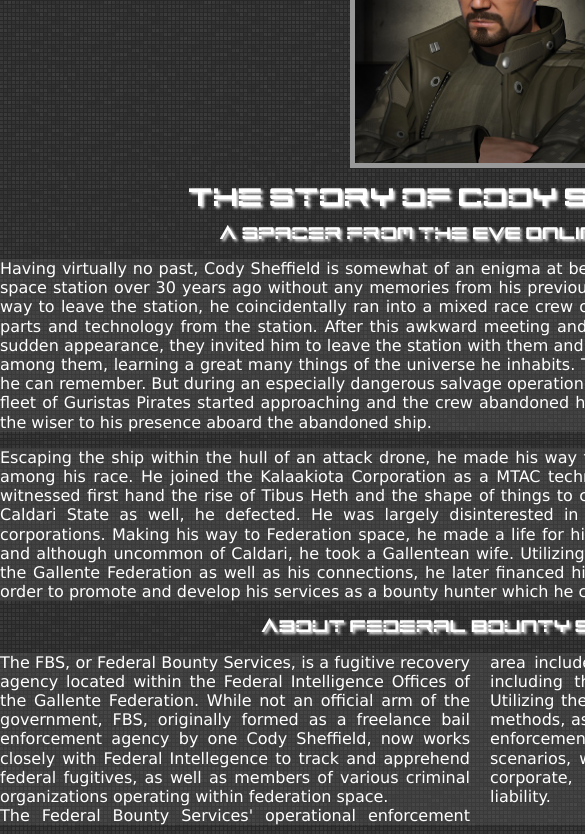
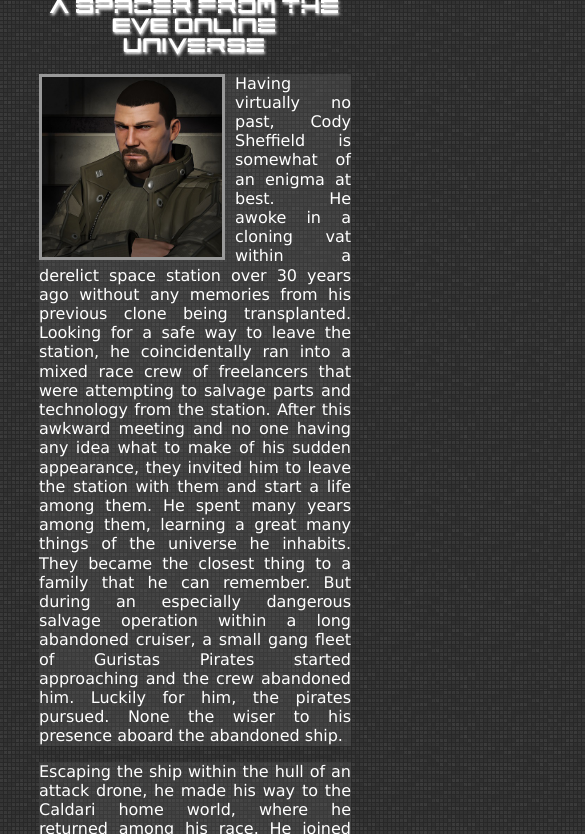
Before and after one commit to CodySheffield/wsdwk3, a plain HTML site: page index.html in a window 390 px wide. Shown: the part 310-1144 px from the top of the page, 585 px wide, since content can reach past the window. Drawn offline with Linux system fonts and the light colour scheme; a web font is replaced by a local one.

Commit message:
More strippin'. Starting to work on the responsiveness of the site before adding media queries.

```diff
--- a/css/main.css
+++ b/css/main.css
@@ -1,7 +1,9 @@
 /*---- Begin Body ----*/
 body {
-	width: 960px;
-	margin: 20px auto;
+	width: 80%;
+	max-width: 960px;
+	/*width: 960px;*/
+	margin: 0px auto;
 	padding: 0;
 	font: 16px/1.5 'Gruppo', Verdana, Geneva, sans-serif;
 	color: #fff;
@@ -14,19 +16,7 @@ body {
 }
 h1, h2, h3, h4, h5, h6 {
 	font-family: "EVE Alpha";
-	text-shadow: 2px 2px 3px #FFF;
-}
-h1 {
-	font-size: x-large;
-}
-h2 {
-	font-size: large;
-}
-h3 {
-	font-size: medium;
-}
-h4 {
-	font-size: x-small;
+	text-shadow: 1px 2px 3px #FFF;
 }
 a:link, a:visited {
 	color: #fff;
@@ -38,6 +28,8 @@ a:link, a:visited {
 	margin-left: auto;
 	margin-right: auto;
 	text-decoration: none;
+	max-height: 172px;
+	max-width: 450px;
 	margin-bottom: -30px; /* !-This dirty little hack due to lack of knowledge in editting .png files. For shame-! */
 }
 #navigation {
@@ -103,15 +95,16 @@ a:link, a:visited {
 }
 /*----End Header ----*/
 /*--- Begin Main Content ---*/
-#portrait {
+#story {
+	margin-top: 50px;
 	text-align: center;
-	padding-top: 20px;
 }
-#portrait img {
-	border: 5px solid #999;
-}
-#story {
-	text-align: center;
+#story img {
+	float: left;
+	border: 3px solid #999;
+	max-height: 180px;
+	max-width: 180px;
+	margin-right: 10px;
 }
 #story p, #corporation p {
 	background-color: #fff;
@@ -140,7 +133,8 @@ a:link, a:visited {
 }
 #gallery ul {
 	list-style-type: none;
-	width: 770px;
+	width: 100%;
+	/*width: 770px;*/
 	margin: 0px auto;
 	overflow: hidden;
 	padding: 5px;
--- a/index.html
+++ b/index.html
@@ -8,7 +8,8 @@
 </head>
 <body>
 <!-- Begin Header -->
-<header> <a href="index.html"> <img class="logo" src="images/logo.png" alt="EVE Online Logo" width="450" height="172" /></a>
+<header>
+<img class="logo" src="images/logo.png" alt="EVE Online Logo" />
   <nav>
     <div id="navigation">
       <ul class="navbar">
@@ -23,23 +24,22 @@
 </header>
 <!-- End Header -->
 <!-- Begin Main Content -->
-<!-- Portrait -->
-<div id="portrait"> <img src="images/portrait.jpg" alt="Cody Sheffield's Portrait" width="250" height="250" /> </div>
 <!-- Story -->
 <div id="story">
   <h1>The story of Cody Sheffield</h1>
   <h3>A spacer from the EVE Online Universe</h3>
+  <img src="images/portrait.jpg" alt="Cody Sheffield's Portrait" />
   <p>Having virtually no past, Cody Sheffield is somewhat of an enigma at best. He awoke in a cloning vat within a derelict space station over 30 years ago without any memories from his previous clone being transplanted.  Looking for a safe way to leave the station, he coincidentally ran into a mixed race crew of freelancers that were attempting to salvage parts and technology from the station. After this awkward meeting and no one having any idea what to make of his sudden appearance, they invited him to leave the station with them and start a life among them. He spent many years among them, learning a great many things of the universe he inhabits. They became the closest thing to a family that he can remember. But during an especially dangerous salvage operation within a long abandoned cruiser, a small gang fleet of Guristas Pirates started approaching and the crew abandoned him. Luckily for him, the pirates pursued. None the wiser to his presence aboard the abandoned ship.</p>
   <p>Escaping the ship within the hull of an attack drone, he made his way to the Caldari home world, where he returned among his race. He joined the Kalaakiota Corporation as a MTAC technician on one of it's industrial worlds. Having witnessed first hand the rise of Tibus Heth and the shape of things to come not only for his employer, but the entire Caldari State as well, he defected. He was largely disinterested in the financial and political squabbles of the corporations. Making his way to Federation space, he made a life for himself within the law offices of the Federation, and although uncommon of Caldari, he took a Gallentean wife. Utilizing training he gained from his employment with the Gallente Federation as well as his connections, he later financed his own business, "Federal Bounty Services", in order to promote and develop his services as a bounty hunter which he continues to this day.</p>
   <!-- Corporation -->
   <div id="corporation">
-    <h3>About Federal Bounty Services</h3>
+    <h4>About Federal Bounty Services</h4>
     <p>The FBS, or Federal Bounty Services, is a fugitive recovery agency located within the Federal Intelligence Offices of the Gallente Federation. While not an official arm of the government, FBS, originally formed as a freelance bail enforcement agency by one Cody Sheffield, now works closely with Federal Intellegence to track and apprehend federal fugitives, as well as members of various criminal organizations operating within federation space. <br> The Federal Bounty Services' operational enforcement area includes the entirety of Gallente Federation space, including the border worlds and surrounding systems. Utilizing the most effective and professional investigative methods, as well as employing highly trained professional enforcement agents, the FBS specializes in high risk scenarios, while conserving the expenses of it's federal, corporate, and civlian clients and minimalizing thier liability.</p>
   </div>
 </div>
 <!-- Gallery -->
 <div id="gallery">
-  <h3>Image Gallery</h3>
+  <h4>Image Gallery</h4>
   <ul>
     <li><a href="images/gallery/new_hope.jpg"> <img src="images/gallery/tmb_new_hope.jpg" alt="My Ship, New Hope" width="225" height="127" /></a></li>
     <li><a href="images/gallery/dodixie_station.jpg"> <img src="images/gallery/tmb_dodixie_station.jpg" alt="My Home, Dodixie Station" width="225" height="127" /></a></li>
```
